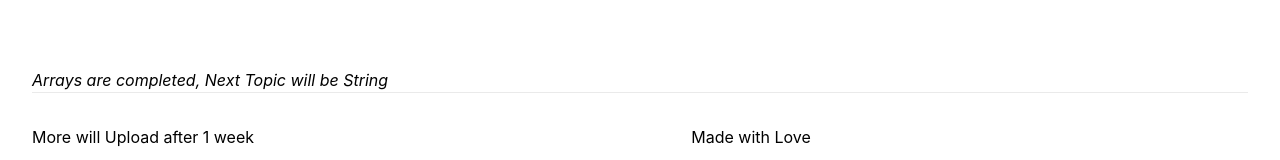
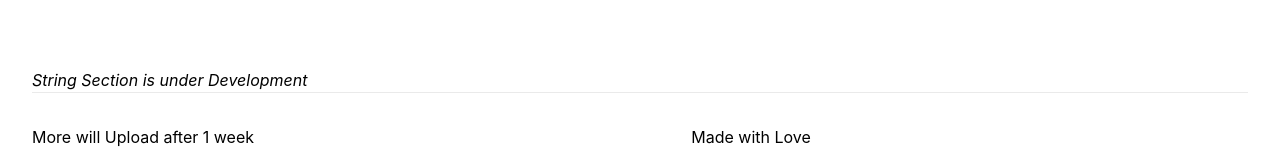
Before and after one commit to piyushyadav0191/zero-to-hero-dsa, a Next.js app: page / in a window 1280 px wide. Shown: the part 2993-3153 px from the top of the page. Built offline with nearby package versions, Linux system fonts and the light colour scheme.

Commit message:
arrays more questions

```diff
--- a/pages/index.js
+++ b/pages/index.js
@@ -80,7 +80,7 @@ export default function Home() {
         </h3>
         <Comments />
       </main>
-      <em>Arrays are completed, Next Topic will be String </em>
+      <em>String Section is under Development </em>
       <footer className={styles.footer}>
         <h4>More will Upload after 1 week</h4>
         <Link
```
